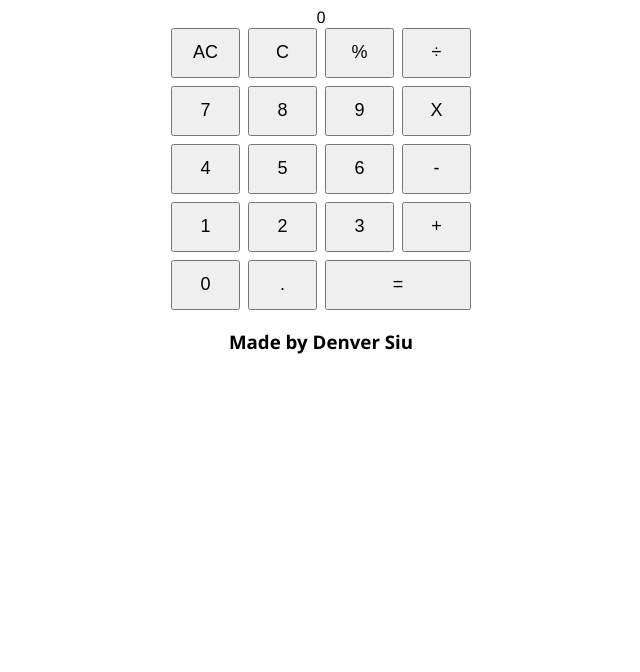
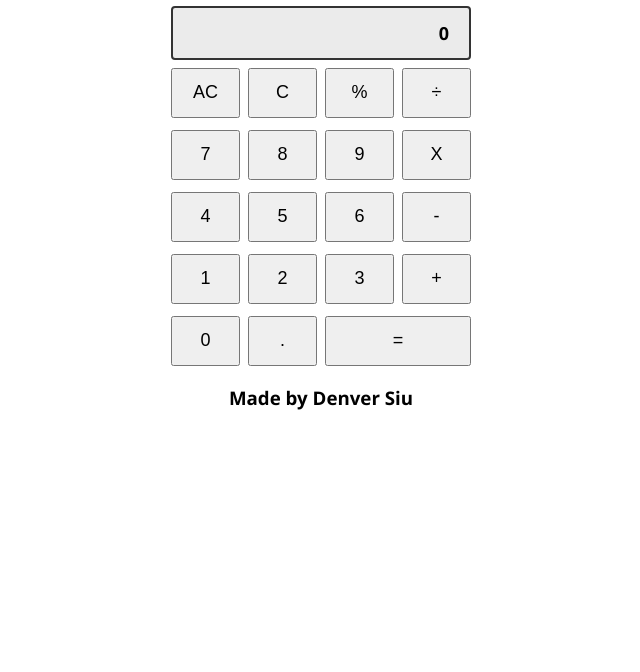
Before and after one commit to dpsiu/calculator, a plain HTML site: page index.html in a window 1280 px wide. Shown: the part 128-800 px from the top of the page, without its empty margins (319-959 px from the left). Drawn offline with Linux system fonts and the light colour scheme.

Commit message:
Working expression window added

```diff
--- a/index.html
+++ b/index.html
@@ -7,9 +7,9 @@
 </head>
 <body>
     <h1 class="header">Calc</h1>
-    <div id="workingExpression"> 0 </div>
 
     <div class="calculator">
+        <div id="workingExpression"> 0 </div>
         <button class="Btn" id="allClear">AC</button>
         <button class="Btn" id="clear">C</button>
         <button class="operatorBtn" id="remainder">%</button>
--- a/style.css
+++ b/style.css
@@ -15,6 +15,21 @@ body{
     width: 300px;
 }
 
+#workingExpression {
+    display: flex;
+    justify-content: flex-end;
+    align-items: center;
+    width: auto;
+    height: 50px;
+    font-size: large;
+    font-weight: bold;
+    padding: 0px 20px 0px 0px;
+    grid-column: span 4;
+    border: 2px solid rgb(51, 51, 51);
+    border-radius: 4px;
+    background-color: rgb(235, 235, 235);
+}
+
 #equal {
     grid-column: span 2;
 }
```
